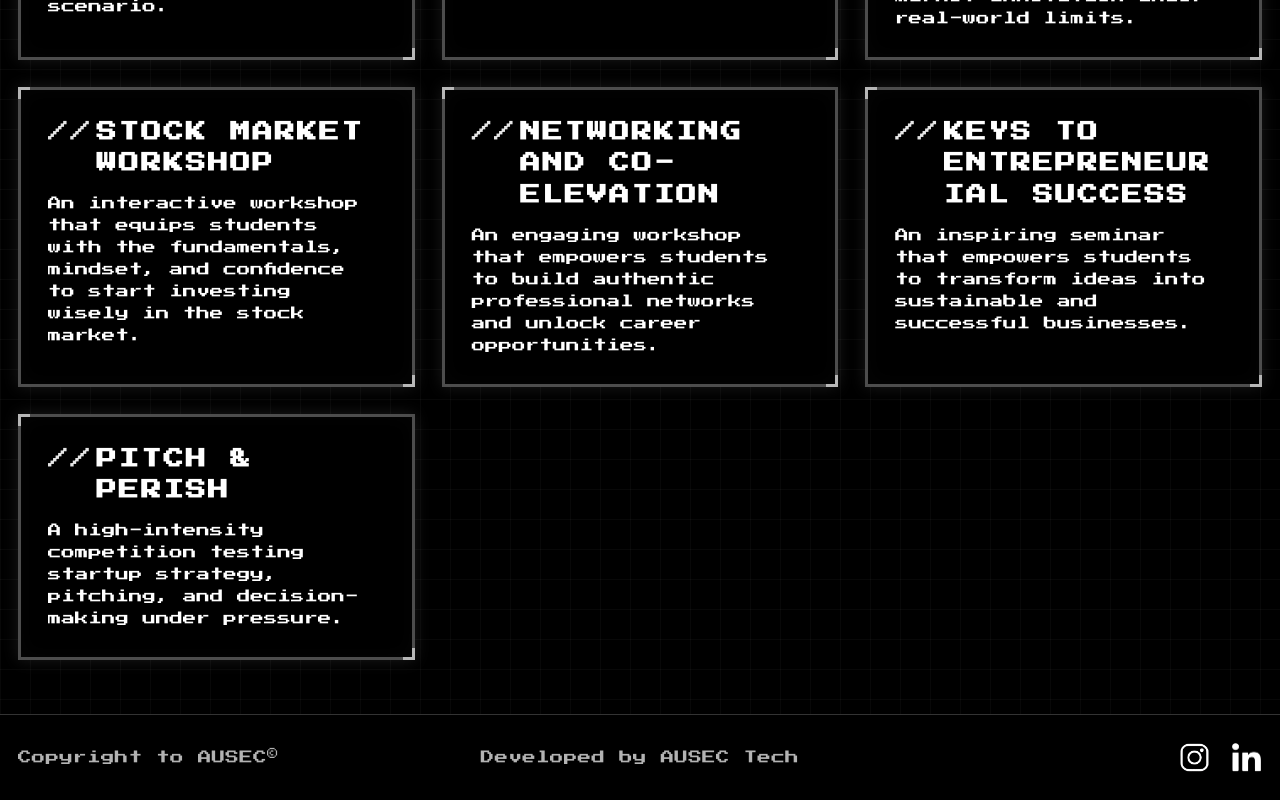
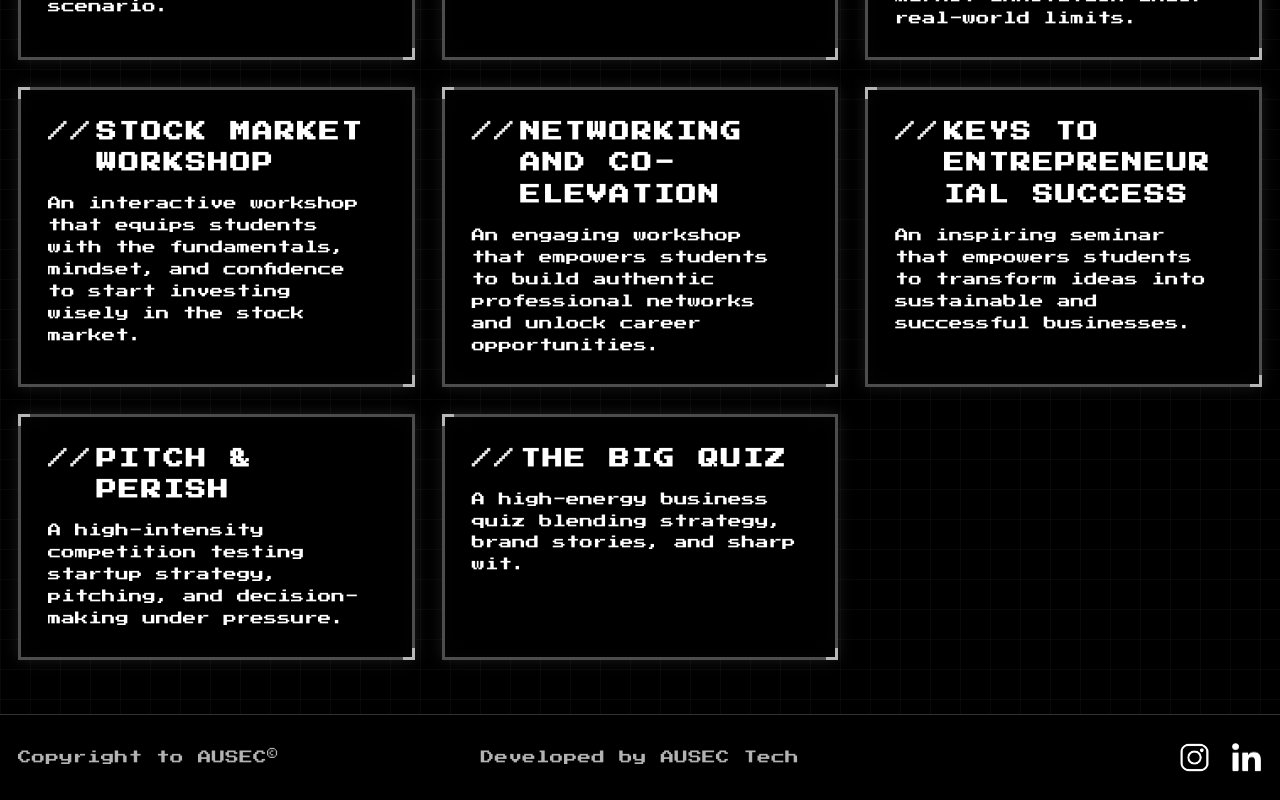
Before and after one commit to PraveenVenktateshNA/Enantra26website, a React (Vite) app: page /events in a window 1280 px wide. Shown: the part 1101-1901 px from the top of the page. Built offline with nearby package versions, Linux system fonts and the light colour scheme.

Commit message:
added Biz Quiz event

```diff
--- a/src/index.css
+++ b/src/index.css
@@ -1356,6 +1356,25 @@ body:has(.grid > :nth-child(20) .card-minimal:active) .grid-pattern {
   text-shadow: 0 0 10px #f7768e;
 }
 
+.event-modal-backdrop[data-event-id="14"] {
+  background-color: rgba(23, 18, 26, 0.95);
+}
+.event-modal-content[data-event-id="14"] {
+  background-color: #17121a;
+  color: #b48ead;
+  border-color: #b48ead;
+  box-shadow:
+    0 0 30px #b48ead,
+    inset 0 0 30px rgba(180, 142, 173, 0.1);
+}
+.event-modal-content[data-event-id="14"] .modal-corner {
+  display: none;
+}
+.event-modal-content[data-event-id="14"] .modal-close-btn {
+  color: #b48ead;
+  text-shadow: 0 0 10px #b48ead;
+}
+
 /* Hide scrollbar for Chrome, Safari and Opera */
 .event-modal-content::-webkit-scrollbar {
   display: none;
--- a/src/pages/Events.jsx
+++ b/src/pages/Events.jsx
@@ -13,7 +13,8 @@ import doorPoster from '../assets/posters/Doordarshan.png';
 import entrePoster from '../assets/posters/keys.png';
 import networkPoster from '../assets/posters/Networking.png';
 import pitchPoster from '../assets/posters/pitch.jpeg';
-import foundPoster from '../assets/posters/Find the fake founder.png'
+import foundPoster from '../assets/posters/Find the fake founder.png';
+import bizPoster from '../assets/posters/Biz Quiz.png';
 
 export default function Events() {
   const headerRef = useScrollReveal({ threshold: 0.4 });
@@ -211,6 +212,20 @@ export default function Events() {
       venue: 'Knowledge Park',
       contact: 'Abijith Varma | +91 63835 47450 | Harini Rajam | +91 83470 89212 | Hemachandran | +91 94440 31643',
       registerLink: ''
+    },
+    {
+      id: 14,
+      title: 'The Big Quiz',
+      text: 'A high-energy business quiz blending strategy, brand stories, and sharp wit.',
+      image: bizPoster,
+      fullDescription: 'Biz Quiz is a high-energy business trivia event that takes participants through iconic boardrooms, startup garages, and the fascinating stories behind global brands. Blending wit, nostalgia, and sharp business insight, the quiz challenges your corporate knowledge while connecting you with fellow entrepreneurs and enthusiasts. Compete for the grand prize—and ultimate bragging rights.',
+      rules: [
+              'Team of 1-3 members'
+      ],
+      dateTime: 'February 23, 2025 | 1:30 to 3:00 PM',
+      venue: 'Hall of Guines',
+      contact: 'Bhavatharini | +91 99627 00799 | Thithika | +91 73393 42806',
+      registerLink: 'https://unstop.com/p/stock-market-workshop-enantra-100-anna-university-student-entrepreneurship-club-1642869?lb=eUxCbbeV&utm_medium=Share&utm_source=ausec2023&utm_campaign=Workshops'
     }
   ];
 
```
Also changed, not shown: src/assets/posters/Biz Quiz.png (added).
